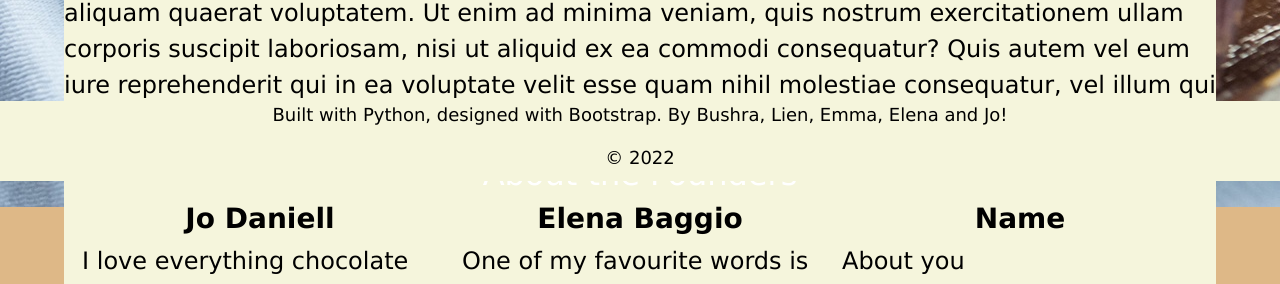
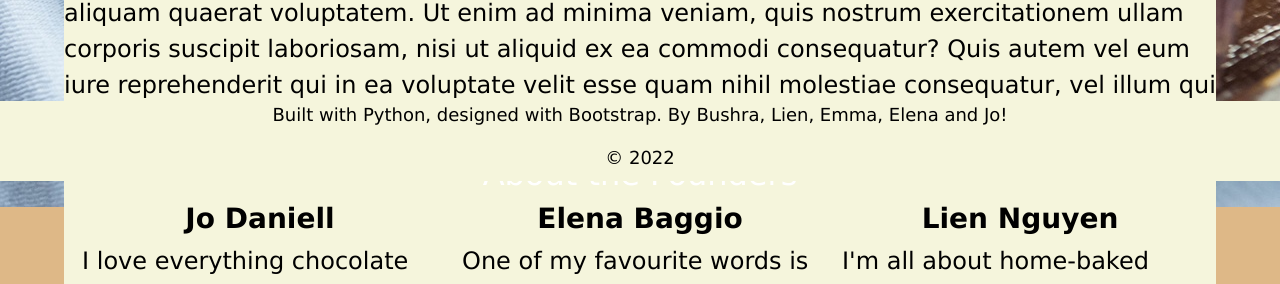
Before and after one commit to jocode678/Bakeries, a Flask app: page /aboutus in a window 1280 px wide. Shown: the part 619-903 px from the top of the page. Run offline with Flask 2, Linux system fonts and the light colour scheme.

Commit message:
Lien: filled out About Us section

```diff
--- a/cakemeapp/application/templates/aboutus.html
+++ b/cakemeapp/application/templates/aboutus.html
@@ -108,9 +108,9 @@
             <img class="founders-image" src="/static/images/elena_photo.jpg" alt="Elena and ice cream">
           </div>
           <div class="col">
-            <h3>Name</h3>
-            <p>About you</p>
-            <img class="founders-image" src="/static/images/AboutUsImage.jpeg" alt="Describe image">
+            <h3>Lien Nguyen</h3>
+            <p>I'm all about home-baked cakes and cookies when it comes to birthdays. Exploring new recipes to cater for my gluten-free and vegan friends has been made much easier with the inspiration of my local bakeries.</p>
+            <img class="founders-image" src="/static/images/lien_photo.jpeg" alt="Lien with her overpriced dessert">
           </div>
         </div>
         <div class="row">
```
Also changed, not shown: cakemeapp/application/static/images/lien_photo.jpeg (added).
